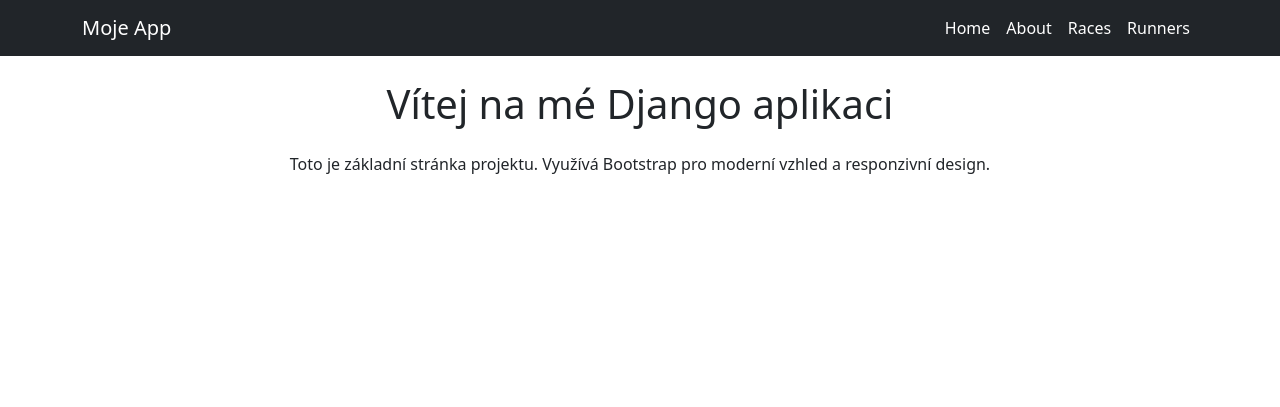
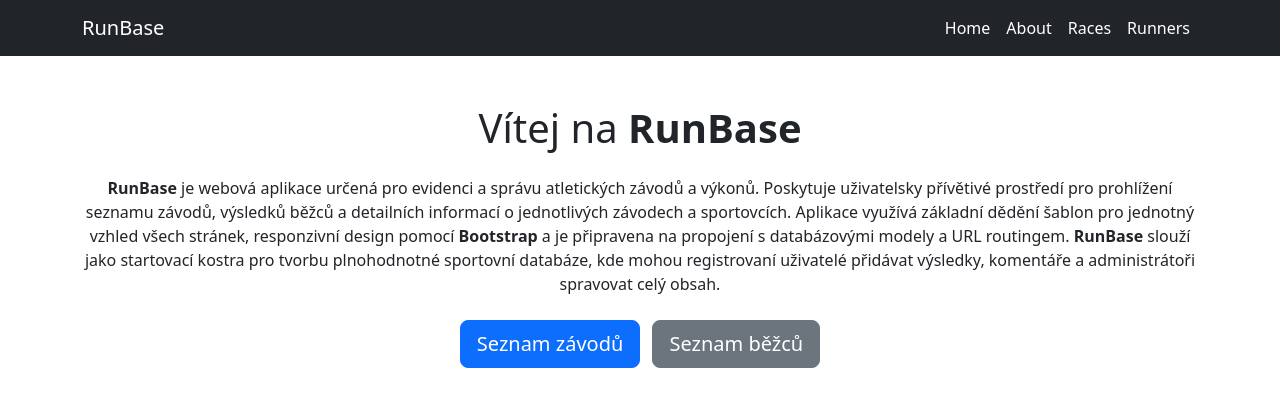
Before and after one commit to gyarab/2025_wt_prj_havlicek, a Django app: page / in a window 1280 px wide. Shown: the top 407 px of the page. Run offline with Django 5.2, Linux system fonts and the light colour scheme.

Commit message:
Update of html

```diff
--- a/prj/templates/base.html
+++ b/prj/templates/base.html
@@ -13,7 +13,7 @@
 <!-- Navbar -->
 <nav class="navbar navbar-expand-lg navbar-dark bg-dark">
   <div class="container">
-    <a class="navbar-brand" href="/">Moje App</a>
+    <a class="navbar-brand" href="/">RunBase</a>
     <button class="navbar-toggler" type="button" data-bs-toggle="collapse" data-bs-target="#navbarNav"
             aria-controls="navbarNav" aria-expanded="false" aria-label="Toggle navigation">
       <span class="navbar-toggler-icon"></span>
--- a/prj/templates/home.html
+++ b/prj/templates/home.html
@@ -3,8 +3,14 @@
 {% block title %}Home{% endblock %}
 
 {% block content %}
-<div class="text-center">
-    <h1 class="mb-4">Vítej na mé Django aplikaci</h1>
-    <p>Toto je základní stránka projektu. Využívá Bootstrap pro moderní vzhled a responzivní design.</p>
+<div class="text-center my-5">
+    <h1 class="mb-4">Vítej na <strong>RunBase</strong></h1>
+
+    <p><strong>RunBase</strong> je webová aplikace určená pro evidenci a správu atletických závodů a výkonů. Poskytuje uživatelsky přívětivé prostředí pro prohlížení seznamu závodů, výsledků běžců a detailních informací o jednotlivých závodech a sportovcích. Aplikace využívá základní dědění šablon pro jednotný vzhled všech stránek, responzivní design pomocí <strong>Bootstrap</strong> a je připravena na propojení s databázovými modely a URL routingem. <strong>RunBase</strong> slouží jako startovací kostra pro tvorbu plnohodnotné sportovní databáze, kde mohou registrovaní uživatelé přidávat výsledky, komentáře a administrátoři spravovat celý obsah.</p>
+
+    <div class="mt-4">
+        <a href="{% url 'races' %}" class="btn btn-primary btn-lg me-2">Seznam závodů</a>
+        <a href="{% url 'runners' %}" class="btn btn-secondary btn-lg">Seznam běžců</a>
+    </div>
 </div>
 {% endblock %}
```
Also changed, not shown: prj/templates/about.html (+7 -2 lines).
